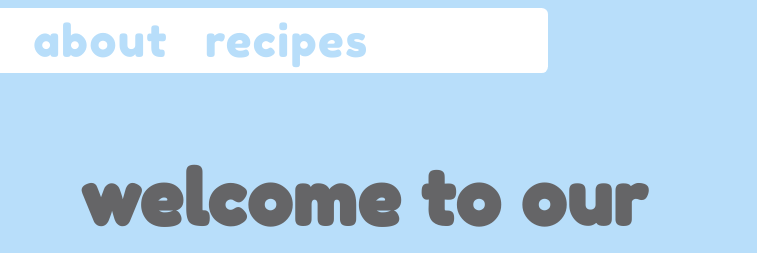
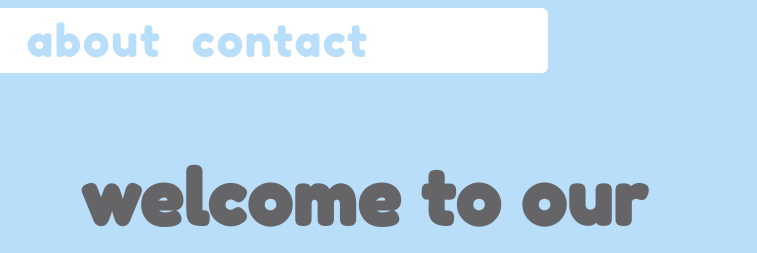
Before and after one commit to bonnina/Gatsby-Cookbook, a Gatsby site: page / in a window 1280 px wide. Shown: the top 253 px of the page, 105-862 px from the left. Built offline with nearby package versions, Linux system fonts and the light colour scheme; Gatsby itself is replaced by a stand-in of ours.

Commit message:
Update header: remove link to recipes, add link to contact

```diff
--- a/src/components/header.js
+++ b/src/components/header.js
@@ -32,8 +32,8 @@ const Header = () => (
         <ItemLink to="/about">
           about
         </ItemLink>
-        <ItemLink to="/recipes">
-          recipes
+        <ItemLink to="/contact">
+          contact
         </ItemLink>
       </ul>
   </div>
```
